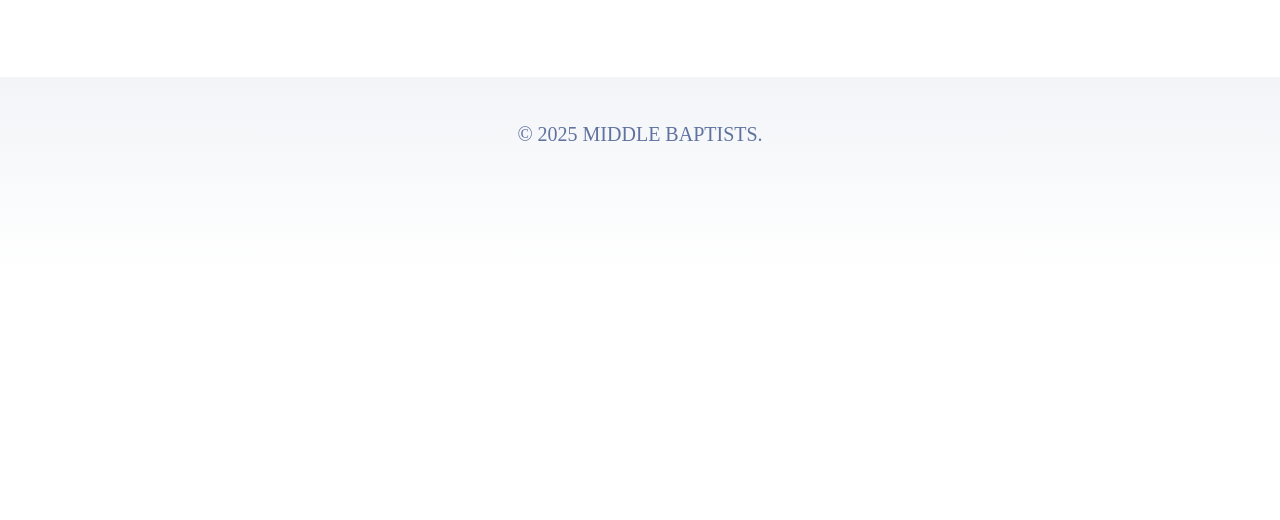
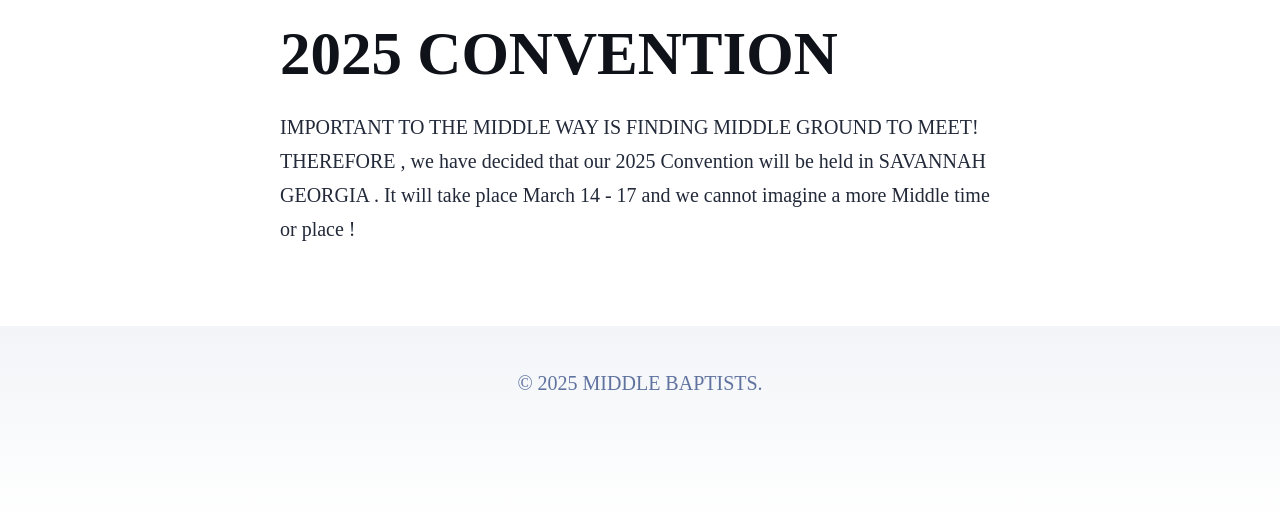
Before and after one commit to eess-901/broken-disk-f275, an Astro site: page / in a window 1280 px wide. Shown: the part 891-1411 px from the top of the page. Before the commit the page ends 1162 px from the top, so only its background shows below. Built offline with nearby package versions, Linux system fonts and the light colour scheme; Astro itself is replaced by a stand-in of ours.

Commit message:
Update index.astro

```diff
--- a/src/pages/index.astro
+++ b/src/pages/index.astro
@@ -28,6 +28,13 @@ the release of our Reverend  Ambrosia, (Be'Adonaoi!)'s New Book !
 
 <p><img src="https://middlebaptists.org/The%20Middle%20Way%202.PNG" alt="" width="50%" /></p>
 
+			<h1>2025 CONVENTION</h1>
+			<p>
+IMPORTANT TO THE MIDDLE WAY IS FINDING MIDDLE GROUND TO MEET! THEREFORE	, we have decided that our 2025 Convention will be held in SAVANNAH GEORGIA .
+
+It will take place March 14 - 17 and we cannot imagine a more Middle time or place !
+			</p>
+
 		</main>
 		<Footer />
 	</body>
```
